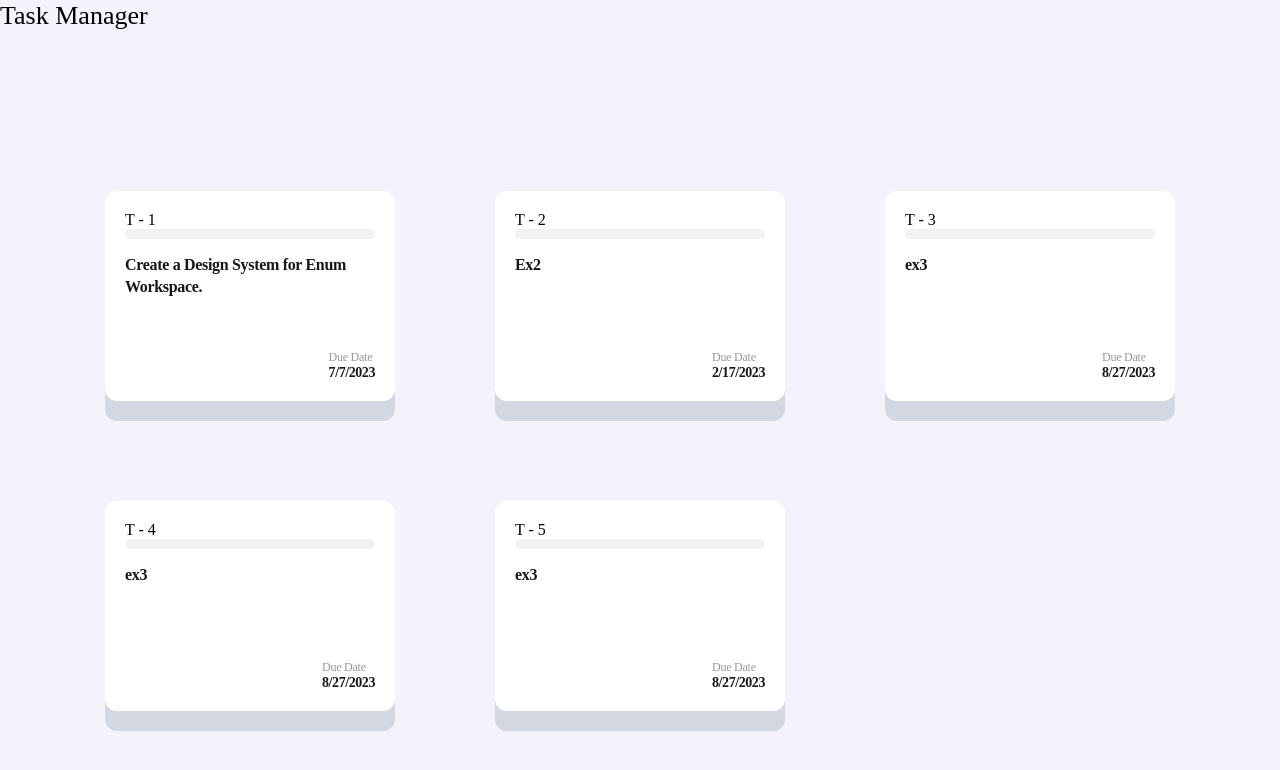
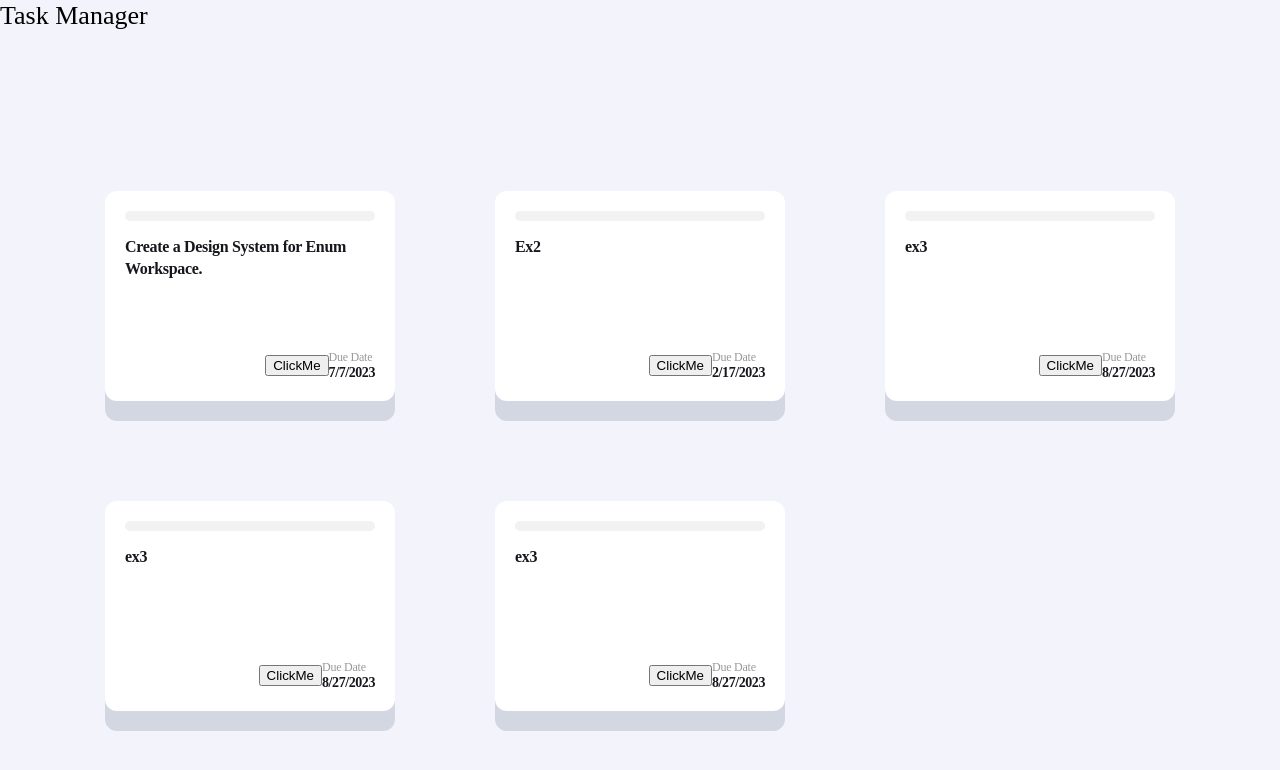
Before and after one commit to vaidanicu/Task-Manager, a React (Create React App) app: page / in a window 1280 px wide. Shown: the top 770 px of the page. Built offline with nearby package versions, Linux system fonts and the light colour scheme.

Commit message:
Evenimente in React

```diff
--- a/src/components/task-card/TaskCard.js
+++ b/src/components/task-card/TaskCard.js
@@ -3,10 +3,17 @@ import "../task-card/TaskCard.css";
 import DateContainer from "../date-container/DateContainer";
 
 function TaskCard(props) {
+  let taskId = props.id;
+
+  const handleClick = () => {
+    console.log("Click" + props.Id);
+    taskId = taskId + "Clicked!";
+  };
+
   return (
     <div className="card-wapper">
       <div className="card-header">
-        <p className="task-id">{props.Id}</p>
+        <p className="task-id">{taskId}</p>
         <Badge status={props.status} />
       </div>
 
@@ -14,6 +21,7 @@ function TaskCard(props) {
         <p>{props.Name}</p>
       </div>
       <div className="card-footer">
+        <button onClick={handleClick}>ClickMe</button>
         <DateContainer date={props.dueDate} />
       </div>
     </div>
```
